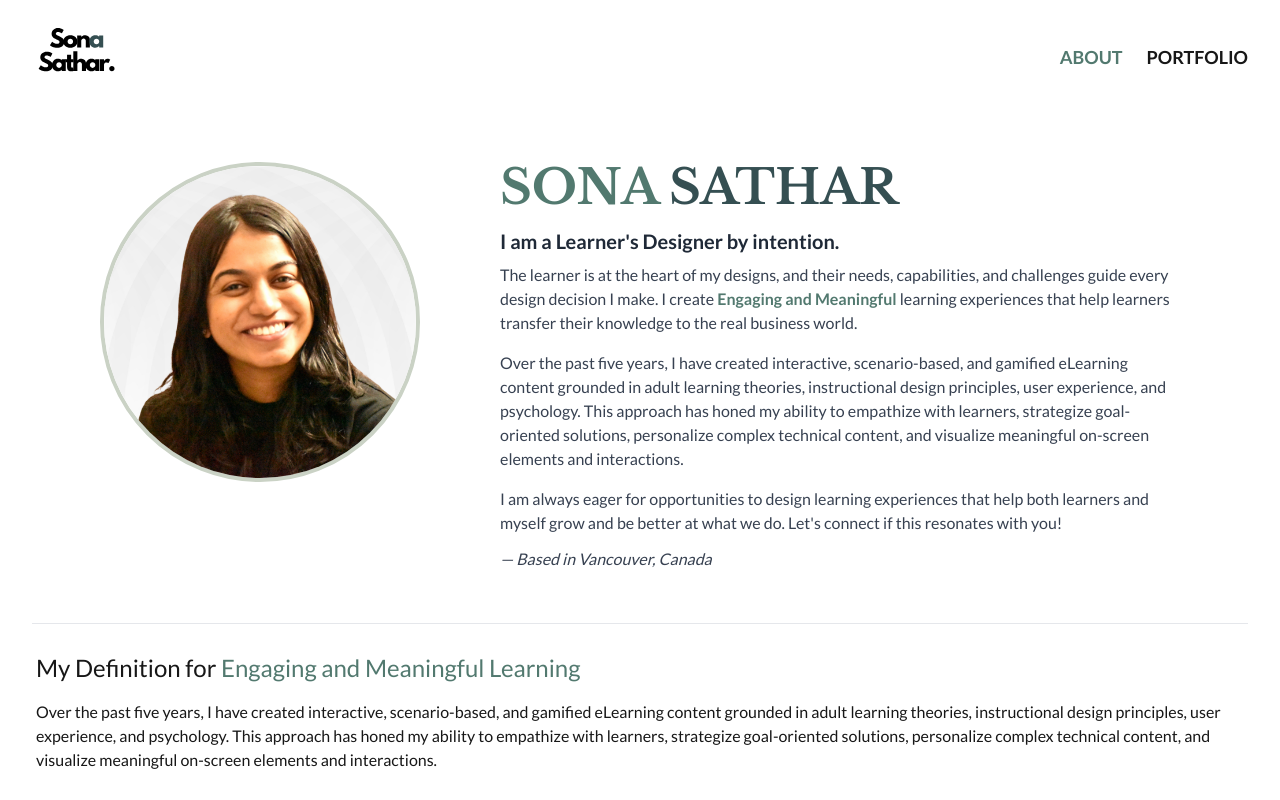
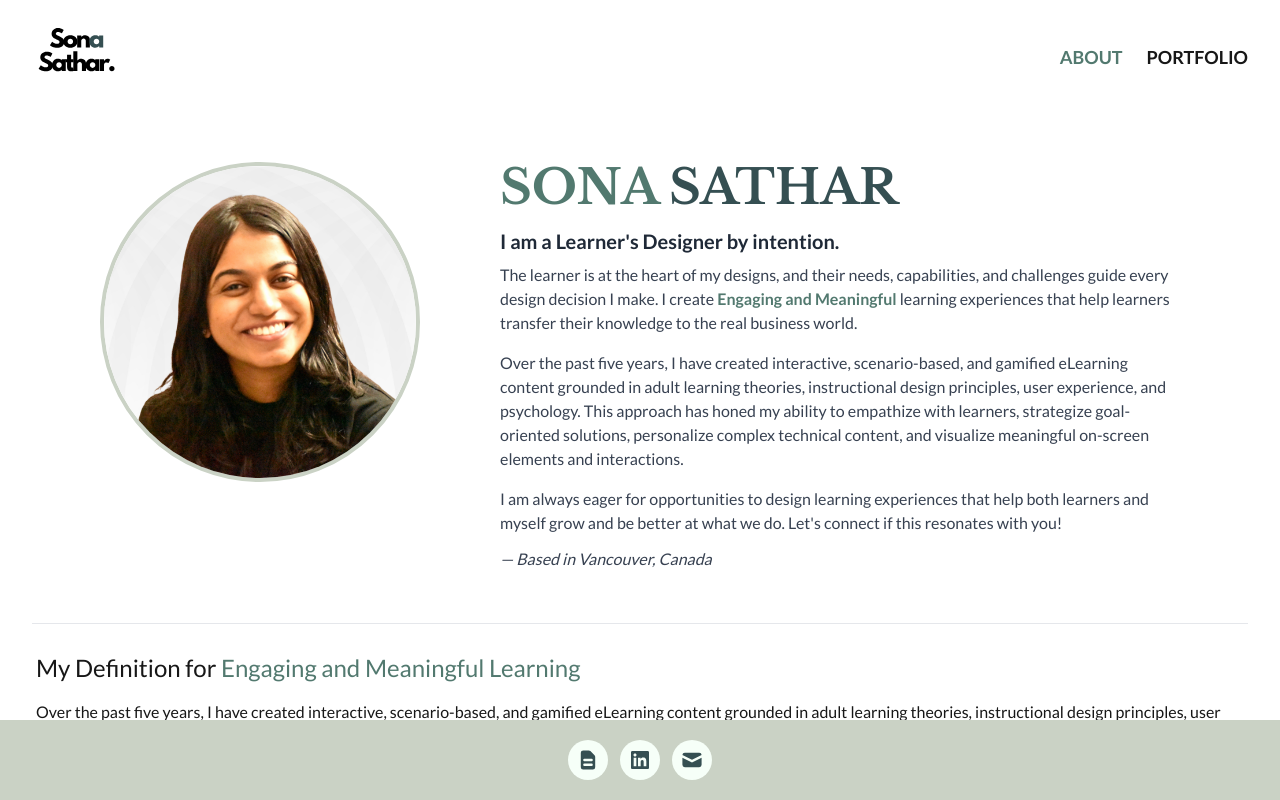
Before and after one commit to asifsyedcodes/portfolio-sona, a Next.js app: page /about in a window 1280 px wide. Shown: the top 800 px of the page. Built offline with nearby package versions, Linux system fonts and the light colour scheme.

Commit message:
Sticky footer

```diff
--- a/src/app/(main)/layout.tsx
+++ b/src/app/(main)/layout.tsx
@@ -1,5 +1,5 @@
 import { Footer } from "../components/Footer";
-import { Header } from "../components/Header"
+import { Header } from "../components/Header";
 
 export default function MainLayout({
   children,
--- a/src/app/components/Footer/index.tsx
+++ b/src/app/components/Footer/index.tsx
@@ -6,7 +6,7 @@ import Link from "next/link";
 export const Footer = () => {
 
   return (
-    <div className="mt-auto w-full bg-green-300 py-5 flex items-center justify-center gap-3">
+    <div className="fixed bottom-0 left-0 w-full bg-green-300 py-5 flex items-center justify-center gap-3">
       {/* TODO -> Resume */}
       <Link
         href="https://www.linkedin.com/in/sonasathar/"
```
